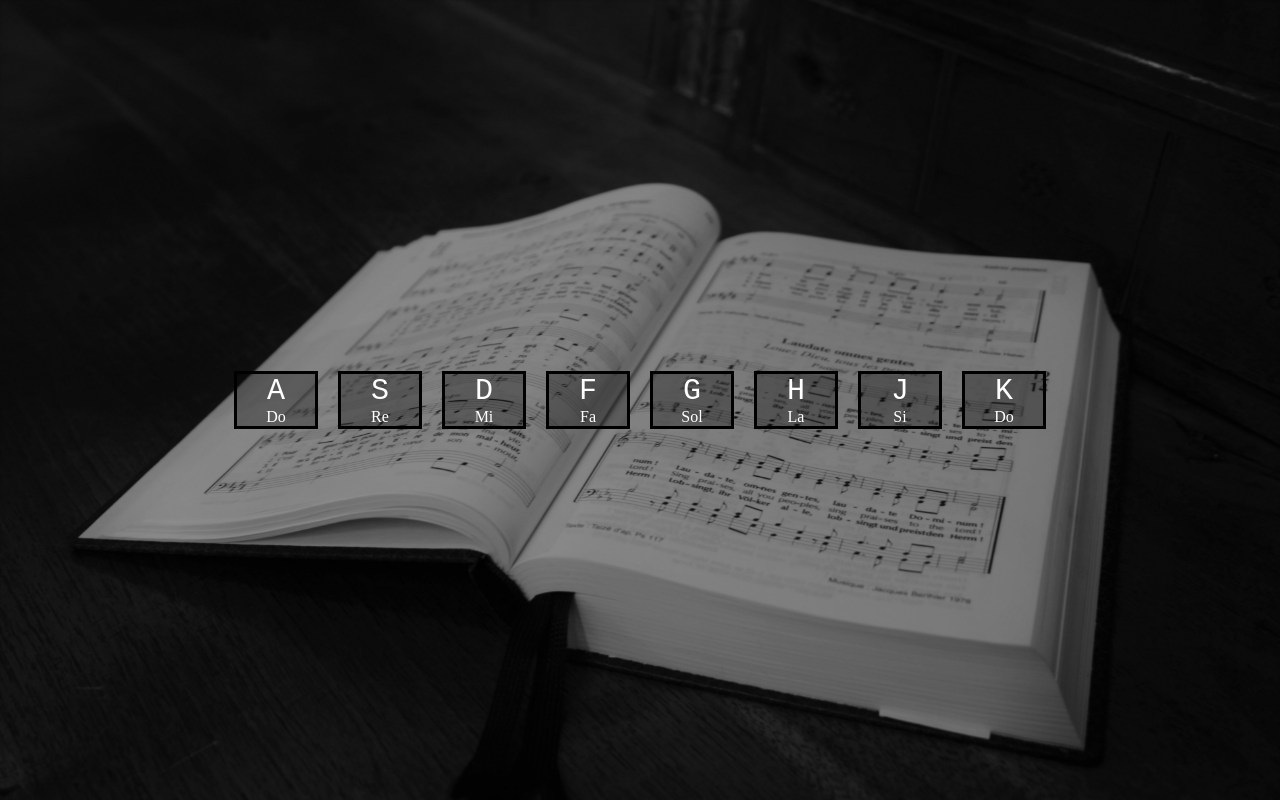
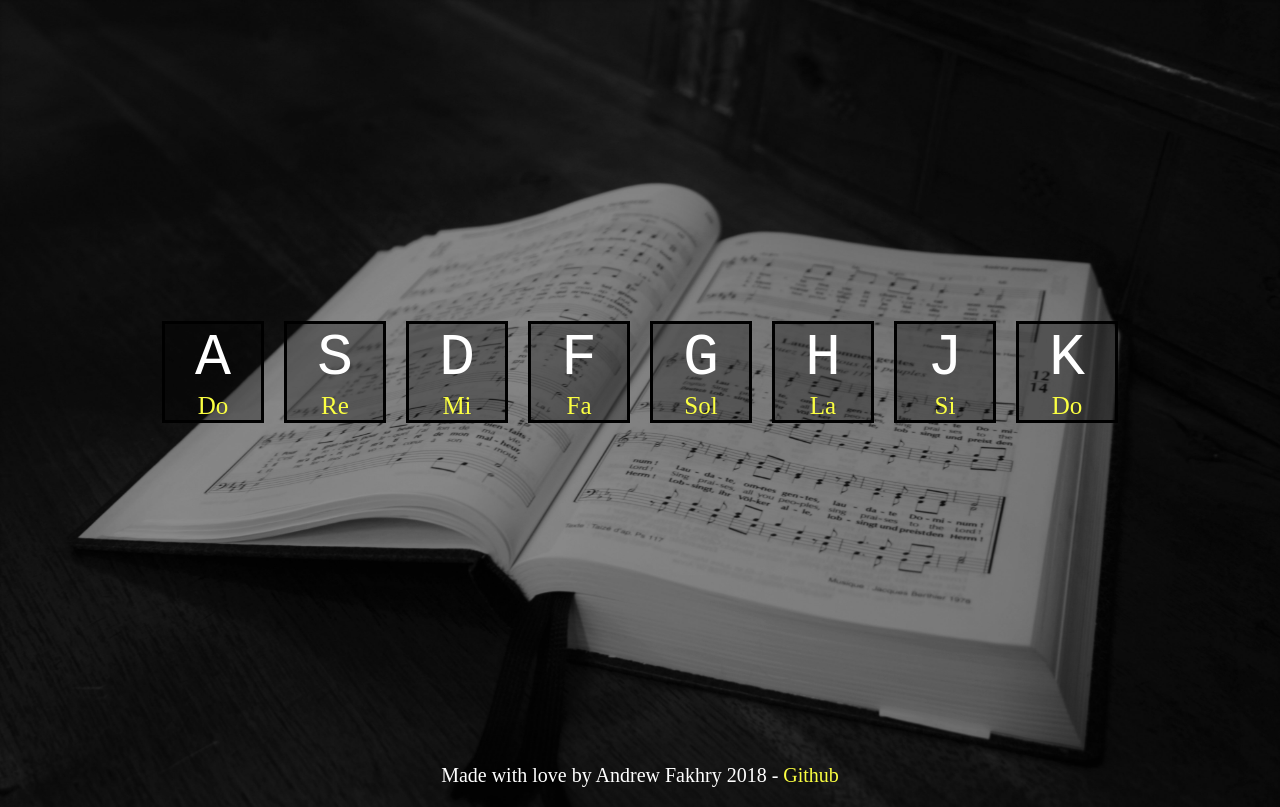
Before and after one commit to afakhry01/music-composer, a plain HTML site: page index.html in a window 1280 px wide. Drawn offline with Linux system fonts and the light colour scheme.

Commit message:
Add button style transitions

```diff
--- a/css/main.css
+++ b/css/main.css
@@ -11,7 +11,7 @@ body, html {
 .keys{
   display: flex;
   flex: 1;
-  min-height: 100vh;
+  min-height: 93vh;
   align-items: center;
   justify-content: center;
 }
@@ -22,14 +22,37 @@ body, html {
   display: inline-block;
   color: white;
   margin: 0 10px;
+  transition: all 0.09s;
+}
+
+.play {
+  border-color: #fbff41;
+  box-shadow: 0 0 10px #fbff41;
+  transform: scale(1.3);
 }
 
 .sound{
 display: block;
 text-align: center;
+color: #fbff41;
+font-size: 25px;
+font-style: bold;
 }
 
 kbd {
-  font-size: 30px;
+  font-size: 60px;
   padding: 30px;
 }
+
+.footer {
+  color: white;
+  text-align: center;
+  font-size: 20px;
+  margin: 0;
+  padding: 0;
+}
+
+a {
+  color: #fbff41;
+  text-decoration: none;
+}
--- a/index.html
+++ b/index.html
@@ -27,5 +27,6 @@
   <audio src="sounds/la.wav" data-key="72"></audio>
   <audio src="sounds/si.wav" data-key="74"></audio>
   <audio src="sounds/do2.wav" data-key="75"></audio>
+  <footer class="footer"><p>Made with love by Andrew Fakhry 2018 - <a href="">Github</a></p></footer>
 </body>
 </html>
--- a/js/music.js
+++ b/js/music.js
@@ -1,6 +1,14 @@
 window.addEventListener('keydown', function(evt) {
   const audio = document.querySelector("audio[data-key='"+evt.keyCode+"']");
+  const key = document.querySelector(".key[data-key='"+evt.keyCode+"']");
   if (!audio) return;
   audio.currentTime = 0;
   audio.play();
+  key.classList.add('play');
+
+  document.querySelectorAll('.key').forEach(function() {
+    this.addEventListener('transitionend', function(evt) {
+      evt.target.classList.remove('play');
+    });
+  });
 });
```
